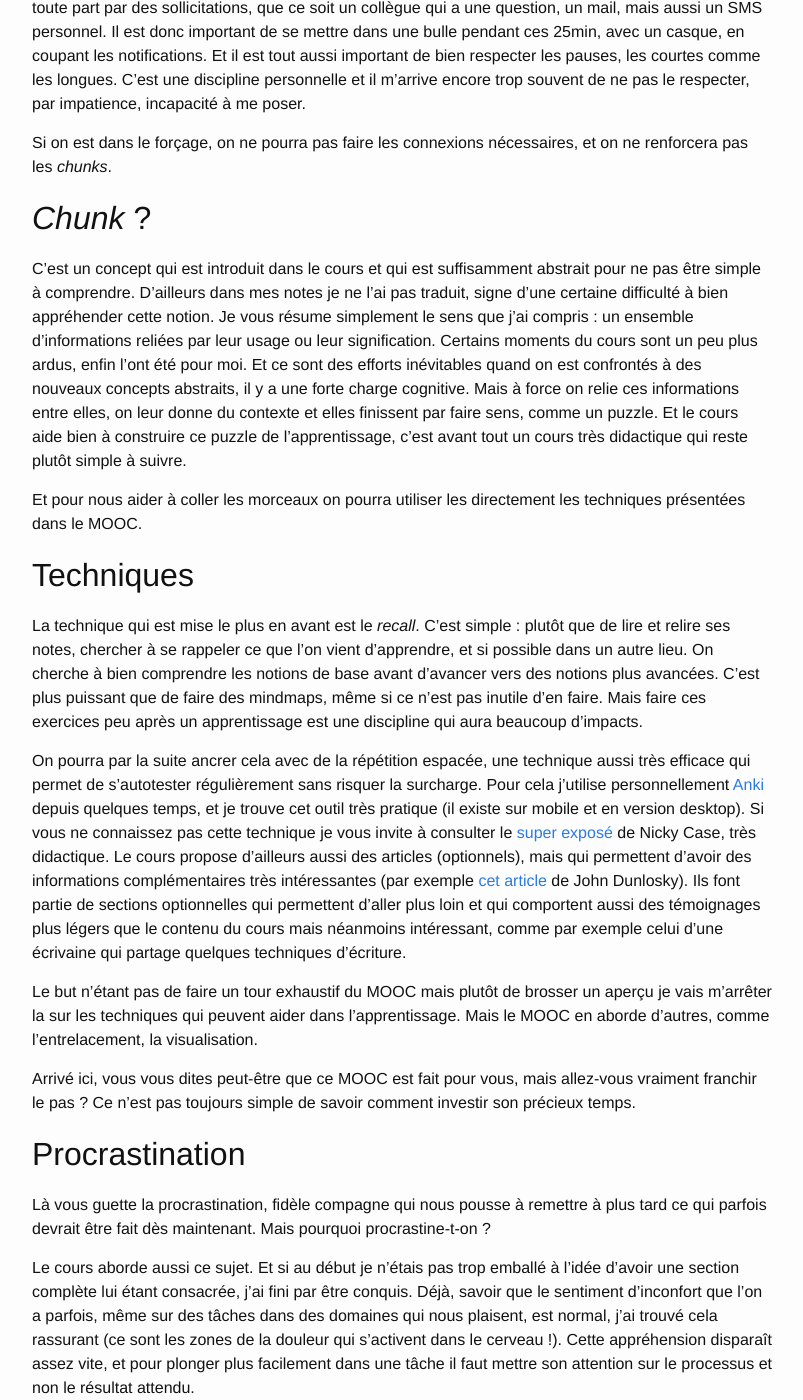
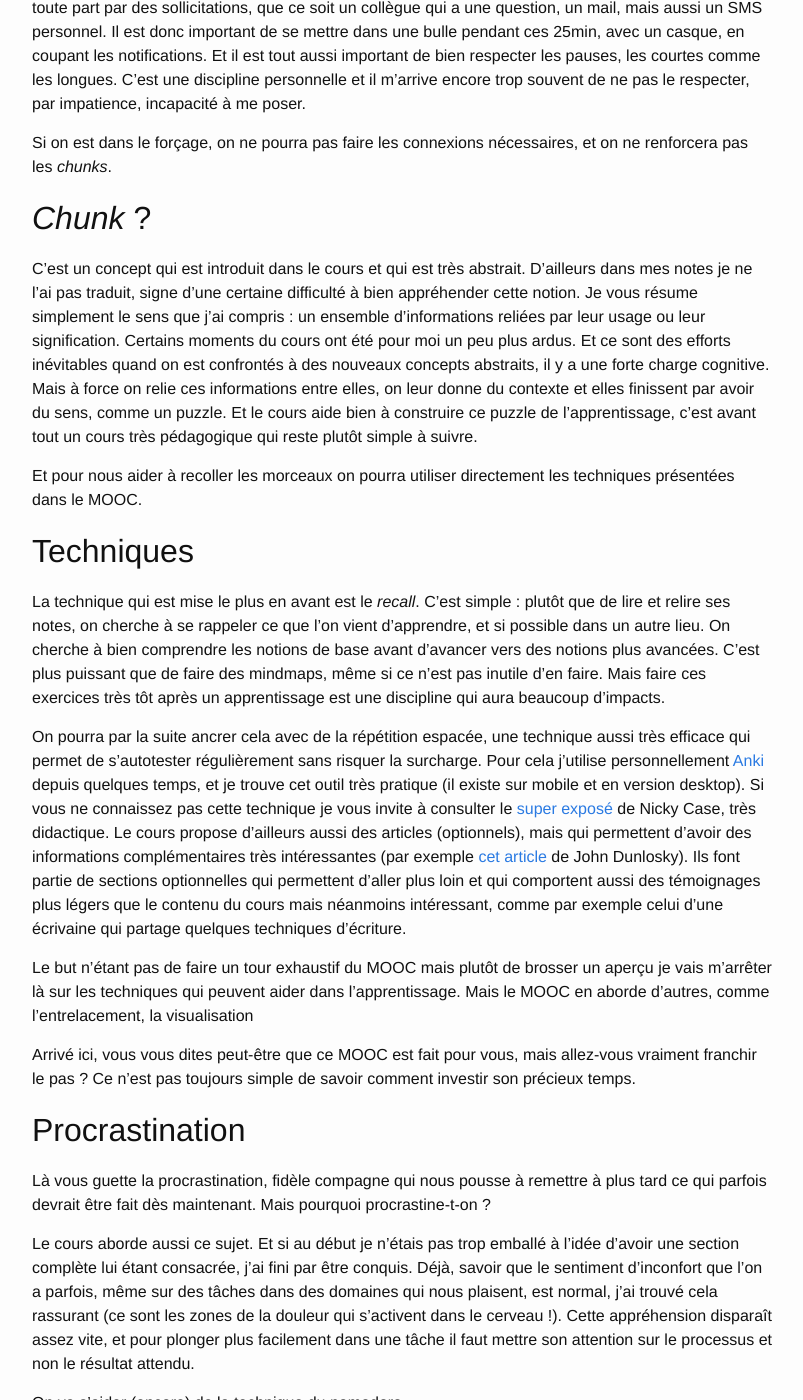
Before and after one commit to fego/fego.github.io, a Jekyll site: the page built from docs/_posts/2020-09-27-Apprendre à apprendre.markdown, in a window 1280 px wide and 1400 px high, scrolled down 1737 px. Shown: the whole window, without its empty margins (238-1041 px from the left). Built offline with Jekyll 4.4.1, drawn with Linux system fonts in a browser that asks for light colours; our own code applies the rules of GitHub Pages for plain Markdown files.

Commit message:
la -> là

```diff
--- a/docs/_posts/2020-09-27-Apprendre à apprendre.markdown
+++ b/docs/_posts/2020-09-27-Apprendre à apprendre.markdown
@@ -46,29 +46,29 @@ Si on est dans le forçage, on ne pourra pas faire les connexions nécessaires,
 
 ## *Chunk* ?
 
-C'est un concept qui est introduit dans le cours et qui est suffisamment abstrait pour ne pas être simple à comprendre.
+C'est un concept qui est introduit dans le cours et qui est très abstrait.
 D'ailleurs dans mes notes je ne l'ai pas traduit, signe d'une certaine difficulté à bien appréhender cette notion.
-Je vous résume simplement le sens que j'ai compris : un ensemble d'informations reliées par leur usage ou leur signification.
-Certains moments du cours sont un peu plus ardus, enfin l'ont été pour moi. Et ce sont des efforts inévitables quand on est confrontés à des nouveaux concepts abstraits, il y a une forte charge cognitive.
-Mais à force on relie ces informations entre elles, on leur donne du contexte et elles finissent par faire sens, comme un puzzle.
-Et le cours aide bien à construire ce puzzle de l'apprentissage, c'est avant tout un cours très didactique qui reste plutôt simple à suivre.
+Je vous résume simplement le sens que j'ai compris : un ensemble d'informations reliées par leur usage ou leur signification.
+Certains moments du cours ont été pour moi un peu plus ardus. Et ce sont des efforts inévitables quand on est confrontés à des nouveaux concepts abstraits, il y a une forte charge cognitive.
+Mais à force on relie ces informations entre elles, on leur donne du contexte et elles finissent par avoir du sens, comme un puzzle.
+Et le cours aide bien à construire ce puzzle de l'apprentissage, c'est avant tout un cours très pédagogique qui reste plutôt simple à suivre.
 
-Et pour nous aider à coller les morceaux on pourra utiliser les directement les techniques présentées dans le MOOC.
+Et pour nous aider à recoller les morceaux on pourra utiliser directement les techniques présentées dans le MOOC.
 
 ## Techniques
 
 La technique qui est mise le plus en avant est le *recall*.
-C'est simple : plutôt que de lire et relire ses notes, chercher à se rappeler ce que l'on vient d'apprendre, et si possible dans un autre lieu.
+C'est simple : plutôt que de lire et relire ses notes, on cherche à se rappeler ce que l'on vient d'apprendre, et si possible dans un autre lieu.
 On cherche à bien comprendre les notions de base avant d'avancer vers des notions plus avancées.
 C'est plus puissant que de faire des mindmaps, même si ce n'est pas inutile d'en faire.
-Mais faire ces exercices peu après un apprentissage est une discipline qui aura beaucoup d'impacts.
+Mais faire ces exercices très tôt après un apprentissage est une discipline qui aura beaucoup d'impacts.
 
 On pourra par la suite ancrer cela avec de la répétition espacée, une technique aussi très efficace qui permet de s'autotester régulièrement sans risquer la surcharge. Pour cela j'utilise personnellement [Anki](https://apps.ankiweb.net/) depuis quelques temps, et je trouve cet outil très pratique (il existe sur mobile et en version desktop). Si vous ne connaissez pas cette technique je vous invite à consulter le [super exposé](https://ncase.me/remember/) de Nicky Case, très didactique.
 Le cours propose d'ailleurs aussi des articles (optionnels), mais qui permettent d'avoir des informations complémentaires très intéressantes (par exemple [cet article](https://www.aft.org/sites/default/files/periodicals/dunlosky.pdf) de John Dunlosky).
 Ils font partie de sections optionnelles qui permettent d'aller plus loin et qui comportent aussi des témoignages plus légers que le contenu du cours mais néanmoins intéressant, comme par exemple celui d'une écrivaine qui partage quelques techniques d'écriture.
 
-Le but n'étant pas de faire un tour exhaustif du MOOC mais plutôt de brosser un aperçu je vais m'arrêter la sur les techniques qui peuvent aider dans l'apprentissage.
-Mais le MOOC en aborde d'autres, comme l'entrelacement, la visualisation.
+Le but n'étant pas de faire un tour exhaustif du MOOC mais plutôt de brosser un aperçu je vais m'arrêter là sur les techniques qui peuvent aider dans l'apprentissage.
+Mais le MOOC en aborde d'autres, comme l'entrelacement, la visualisation
 
 Arrivé ici, vous vous dites peut-être que ce MOOC est fait pour vous, mais allez-vous vraiment franchir le pas ?
 Ce n'est pas toujours simple de savoir comment investir son précieux temps.
```
